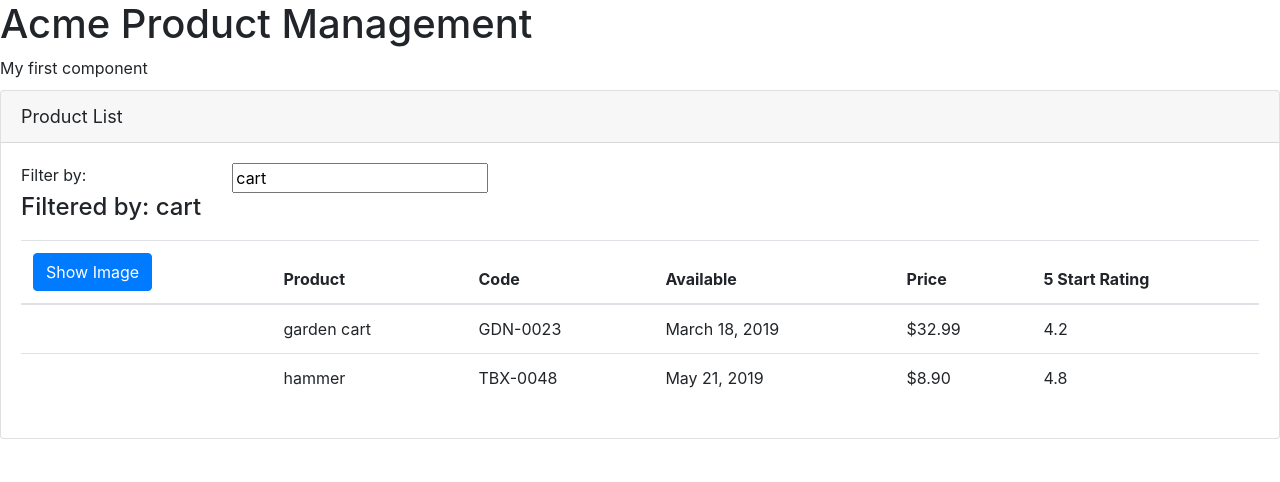
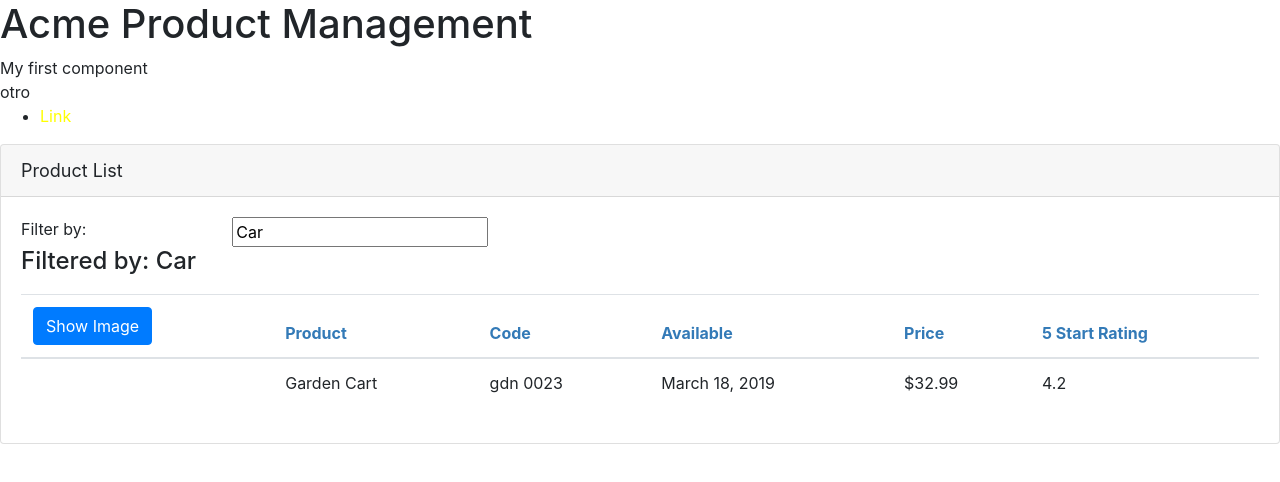
Before and after one commit to luismedellin/Angular-GettingStartedCourse, an Angular app in the folder APM-Start/: page /products/1 in a window 1280 px wide. Shown: the top 482 px of the page. Built offline with nearby package versions, Linux system fonts and the light colour scheme.

Commit message:
master-7: Interface, external styles, Custom pipes and filter

```diff
--- a/APM-Start/src/app/app.module.ts
+++ b/APM-Start/src/app/app.module.ts
@@ -4,11 +4,13 @@ import { NgModule } from '@angular/core';
 
 import { AppComponent } from './app.component';
 import { ProductListComponent } from './products/product-list.component';
+import { ConvertToSpacePipe } from './shared/convert-to-space.pipe';
 
 @NgModule({
   declarations: [
     AppComponent,
-    ProductListComponent
+    ProductListComponent,
+    ConvertToSpacePipe
   ],
   imports: [
     BrowserModule,
--- /dev/null
+++ b/APM-Start/src/app/products/product-list.component.css
@@ -0,0 +1,3 @@
+thead {
+    color: #337AB7 ;
+}
--- a/APM-Start/src/app/products/product-list.component.html
+++ b/APM-Start/src/app/products/product-list.component.html
@@ -1,3 +1,11 @@
+<header>
+<nav>otro</nav>
+</header>
+
+<ul>
+    <li><a href="#" class="example">Link</a></li>
+</ul>
+
 <div class="card">
     <div class="card-header">
         {{pageTitle}}
@@ -32,7 +40,7 @@
                     </tr>
                 </thead>
                 <tbody>
-                    <tr *ngFor='let product of products'>
+                    <tr *ngFor='let product of filteredProducts'>
                         <td>
                             <img *ngIf='showImage'
                                 [src]='product.imageUrl'
@@ -41,8 +49,8 @@
                                 [style.margin.px]='imageMargin'
                                 />
                         </td>
-                        <td>{{ product.productName | lowercase }}</td>
-                        <td>{{ product.productCode }}</td>
+                        <td>{{ product.productName }}</td>
+                        <td>{{ product.productCode | lowercase | convertToSpaces: '-' }}</td>
                         <td>{{ product.releaseDate }}</td>
                         <td>{{ product.price | currency:'USD':'symbol':'1.2-2' }}</td>
                         <td>{{ product.starRating }}</td>
--- a/APM-Start/src/app/products/product-list.component.ts
+++ b/APM-Start/src/app/products/product-list.component.ts
@@ -1,16 +1,32 @@
-import { Component } from '@angular/core';
+import { Component, OnInit } from '@angular/core';
+import { IProduct } from './product';
 
 @Component({
     selector: 'pm-products',
-    templateUrl: './product-list.component.html'
+    templateUrl: './product-list.component.html',
+    styleUrls: ['./product-list.component.css']
 })
-export class ProductListComponent {
+export class ProductListComponent implements OnInit {
     pageTitle: string = 'Product List';
     imageWidth: number = 50;
     imageMargin: number = 2;
     showImage: boolean = false;
-    listFilter: string = 'cart';
-    products: any[] = [
+    _listFilter: string;
+
+    constructor() {
+        this.filteredProducts = this.products;
+        this.listFilter = 'Car';
+    }
+
+    get listFilter(): string {
+        return this._listFilter;
+    }
+    set listFilter(value: string) {
+        this._listFilter = value;
+        this.filteredProducts = this._listFilter ? this.performFilter(this.listFilter) : this.products;
+    }
+    filteredProducts: IProduct[];
+    products: IProduct[] = [
         {
             "productId": 2,
             "productName": "Garden Cart",
@@ -36,4 +52,14 @@ export class ProductListComponent {
     toggleImage(): void {
         this.showImage = !this.showImage;
     }
+
+    ngOnInit(): void {
+        console.log("Init");
+    }
+
+    performFilter(filterBy: string): IProduct[] {
+        filterBy = filterBy.toLowerCase();
+        return this.products.filter((product: IProduct) =>
+            product.productName.toLowerCase().indexOf(filterBy) !== -1);
+    }
 }
--- /dev/null
+++ b/APM-Start/src/app/products/product.ts
@@ -0,0 +1,10 @@
+export interface IProduct {
+    productId: number;
+    productName: string;
+    productCode: string;
+    releaseDate: string;
+    price: number;
+    description: string;
+    starRating: number;
+    imageUrl: string;
+}
--- /dev/null
+++ b/APM-Start/src/app/shared/convert-to-space.pipe.ts
@@ -0,0 +1,10 @@
+import { Pipe, PipeTransform } from '@angular/core';
+
+@Pipe({
+    name: 'convertToSpaces'
+})
+export class ConvertToSpacePipe implements PipeTransform {
+    transform(value: string, character: string) {
+        return value.replace(character, ' ');
+    }
+}
--- a/APM-Start/src/styles.css
+++ b/APM-Start/src/styles.css
@@ -1,6 +1,11 @@
 /* You can add global styles to this file, and also import other style files */
 @import "~bootstrap/dist/css/bootstrap.min.css";
 @import "~font-awesome/css/font-awesome.min.css";
+
+.example {color:yellow;}
+ul li a {color:blue;}
+li a {color:green;}
+a {color:red;}
 
 div.card-header {
  font-size: large;
```
